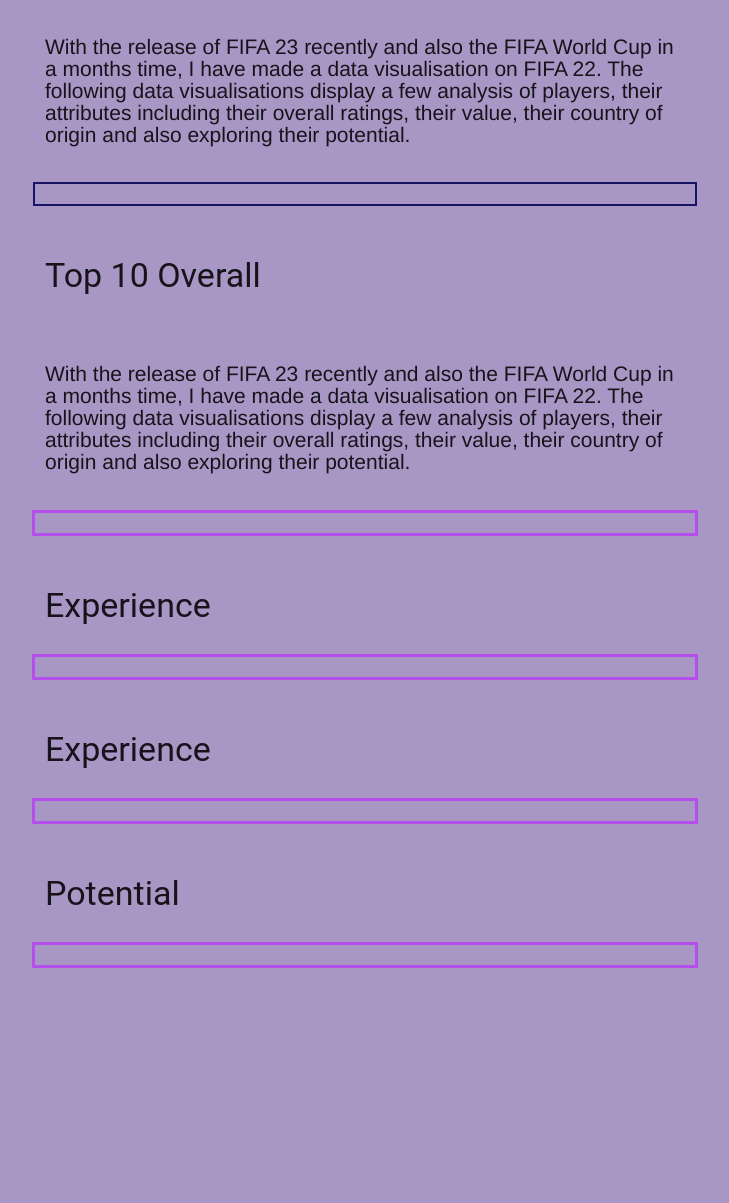
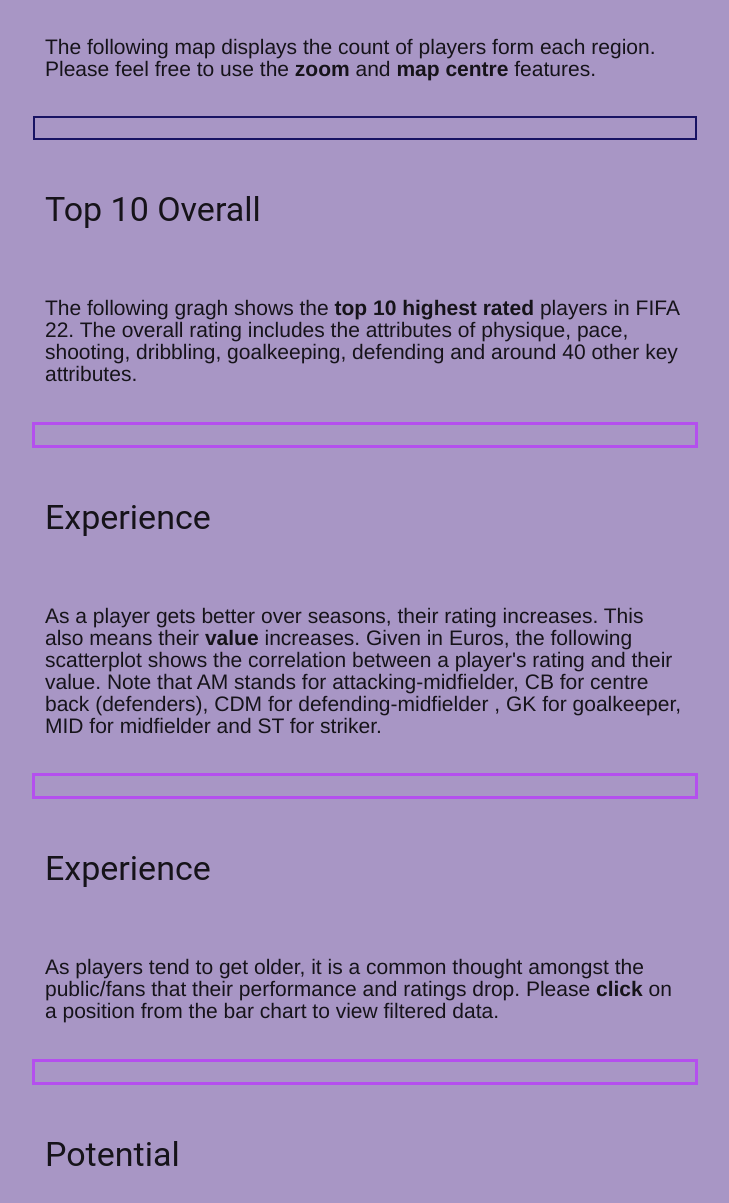
Before and after one commit to a-a31/Data-Viz, a plain HTML site: page final_assignment_2/index.html in a window 1280 px wide. Shown: the part 737-1940 px from the top of the page, without its empty margins (275-1004 px from the left). Before the commit the page ends 1705 px from the top, so only its background shows below. Drawn offline with nearby package versions, Linux system fonts and the light colour scheme; a script that the page names is missing.

Commit message:
Update index.html

```diff
--- a/final_assignment_2/index.html
+++ b/final_assignment_2/index.html
@@ -41,9 +41,8 @@
     </div>
 
     <div class="sub-text">
-        <span style="font-size: 150%;"> With the release of FIFA 23 recently and also the FIFA World Cup in a months time,
-            I have made a data visualisation on FIFA 22. The following data visualisations display a few analysis of players,
-            their attributes including their overall ratings, their value, their country of origin and also exploring their potential.
+        <span style="font-size: 150%;"> The following map displays the count of players form each region.
+            Please feel free to use the <span style="font-weight:bold">zoom </span> and <span style="font-weight:bold">map centre</span> features.
     </span>
     </div>
 
@@ -59,9 +58,8 @@
    </div>
 
    <div class="sub-text">
-    <span style="font-size: 150%;"> With the release of FIFA 23 recently and also the FIFA World Cup in a months time,
-        I have made a data visualisation on FIFA 22. The following data visualisations display a few analysis of players,
-        their attributes including their overall ratings, their value, their country of origin and also exploring their potential.
+    <span style="font-size: 150%;"> The following gragh shows the <span style="font-weight:bold">top 10 highest rated </span> players in FIFA 22.
+    The overall rating includes the attributes of physique, pace, shooting, dribbling, goalkeeping, defending and around 40 other key attributes.
 </span>
 </div>
 
@@ -76,6 +74,17 @@
 </div>
 
 
+<div class="sub-text">
+    <span style="font-size: 150%;"> As a player gets better over seasons, their rating increases. This also means
+        their <span style="font-weight:bold">value </span> increases. Given in Euros, the following scatterplot shows the
+        correlation between a player's rating and their value.
+</span>
+
+<span style="font-size: 150%;"> Note that AM stands for attacking-midfielder, CB for centre back (defenders), CDM for defending-midfielder
+    , GK for goalkeeper, MID for midfielder and ST for striker.
+</span>
+</div>
+
 <div class="container">
     <div class="center" id="scatter_plot">
     </div>
@@ -84,6 +93,13 @@
 
 <div class="title">
     <h3>Experience</h3>
+</div>
+
+
+<div class="sub-text">
+    <span style="font-size: 150%;"> As players tend to get older, it is a common thought amongst the public/fans that
+        their performance and ratings drop. Please <span style="font-weight:bold">click</span> on a position from the bar chart to view filtered data.
+</span>
 </div>
 
 <div class="container">
@@ -96,6 +112,12 @@
     <h3>Potential</h3>
 </div>
 
+<div class="sub-text">
+    <span style="font-size: 150%;"> The following data shows the top 10 most valued players and shows <span style="font-weight:bold">how much potential </span>
+    a player has and how much they can improve on their current overall rating.
+</span>
+</div>
+
 
 <div class="container">
     <div class="center" id="potential">
```
